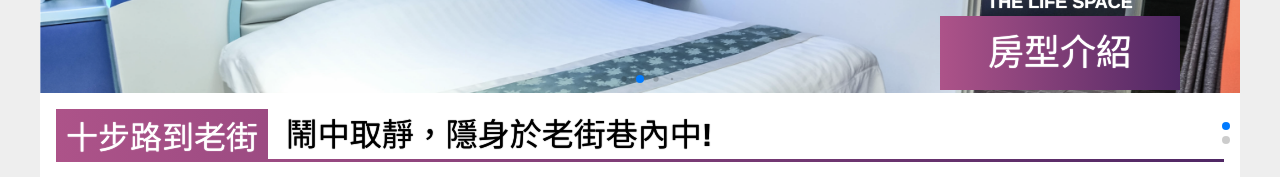
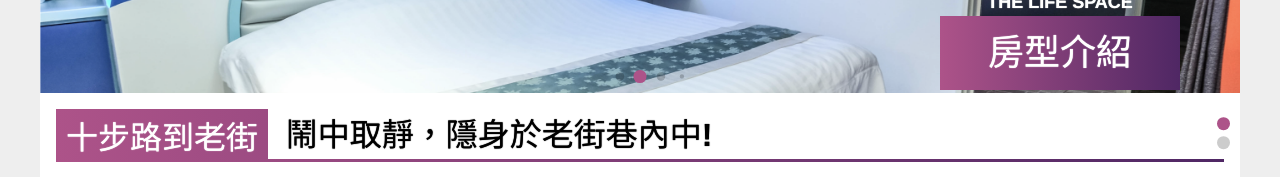
Before and after one commit to brian890804/homestay, a React (Vite) app: page / in a window 1280 px wide. Shown: the part 267-444 px from the top of the page. Built offline with nearby package versions, Linux system fonts and the light colour scheme.

Commit message:
Pagination Color Size Revision

```diff
--- a/src/_basic/css/global.css
+++ b/src/_basic/css/global.css
@@ -1,14 +1,26 @@
 .g-bc {
     background-image: linear-gradient(to right, #ad5389, #4f2764);
 }
-.g-center{
-    display:flex;
+
+.g-center {
+    display: flex;
     align-items: center;
     justify-content: center;
 }
-.g-ts-w{
+
+.g-ts-w {
     text-shadow: 0px 0px 1px white;
 }
-.g-ts-b{
+
+.g-ts-b {
     text-shadow: 0px 0px 1px black;
 }
+
+.swiper-pagination-bullet-active {
+    background-color: #ad5389 !important;
+}
+.swiper-pagination-bullet {
+    display: inline-block;
+    width: 0.8rem !important;
+    height: 0.8rem!important;
+}
--- a/src/_basic/pages/toolbar/Title.jsx
+++ b/src/_basic/pages/toolbar/Title.jsx
@@ -1,6 +1,6 @@
 import { isMobile } from 'react-device-detect';
 export default function Title({ children }) {
-    const Height = isMobile ? 60 : 80
+    const Height = isMobile ? 50 : 80
     return (
         <div
             className="g-bc g-center text-white fw-bold fs-2"
--- a/src/app/module/pages/MainPage.jsx
+++ b/src/app/module/pages/MainPage.jsx
@@ -24,8 +24,6 @@ export default function MainPage() {
                 <MoveTop show={show} />
                 <SwiperSlide style={{ width: '100%' }}> <FirstPage /></SwiperSlide>
                 <SwiperSlide style={{ width: '100%' }}> <SecondPage /></SwiperSlide>
-                {/* <SwiperSlide>  2</SwiperSlide> */}
-                {/* <FirstPage /> */}
             </Swiper>
         </MainLayout>
     )
```
